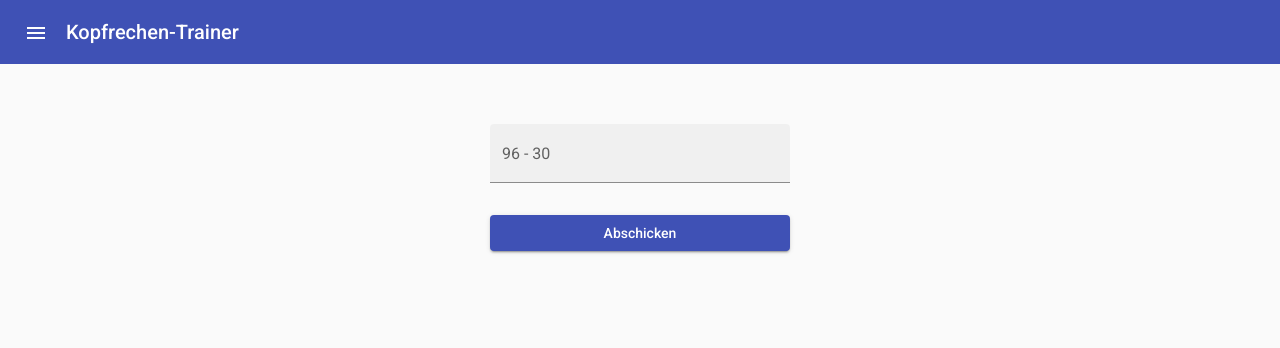
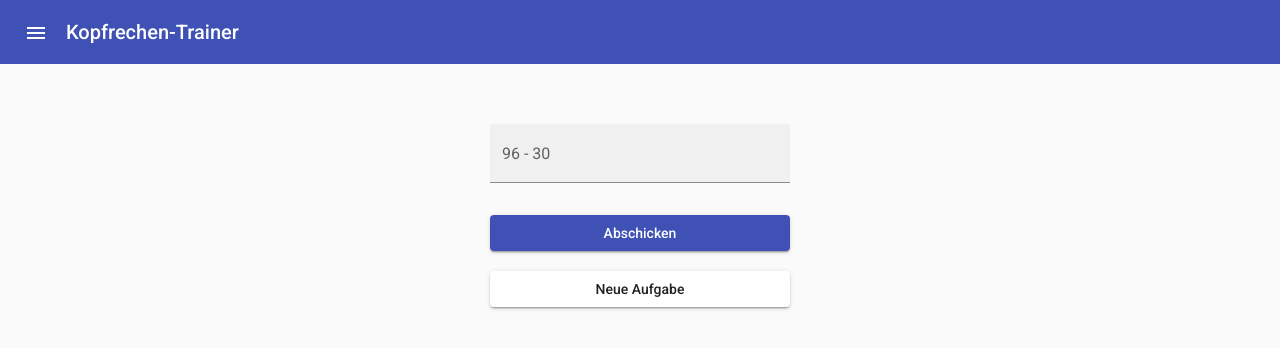
Before and after one commit to bouquineuse/calc-app, an Angular app in the folder calc-app/: page / in a window 1280 px wide. Shown: the top 348 px of the page. Built offline with nearby package versions, Linux system fonts and the light colour scheme; what ng5-slider would draw is missing.

Commit message:
feat: Add button new task

```diff
--- a/calc-app/src/app/calculator/calc-task/calc-task.component.html
+++ b/calc-app/src/app/calculator/calc-task/calc-task.component.html
@@ -29,5 +29,10 @@
       </mat-error>
     </mat-form-field>
   </div>
-  <button mat-raised-button color="primary">Abschicken</button>
+  <div class="button-container">
+    <button mat-raised-button color="primary">Abschicken</button>
+    <button mat-raised-button type="button" (click)="onClickNew()">
+      Neue Aufgabe
+    </button>
+  </div>
 </form>
--- a/calc-app/src/app/calculator/calc-task/calc-task.component.scss
+++ b/calc-app/src/app/calculator/calc-task/calc-task.component.scss
@@ -8,9 +8,14 @@ form {
       width: 100%;
     }
   }
+
+  > .button-container {
+    display: flex;
+    flex-direction: column;
+
+    > button {
+      margin-top: 10px;
+      margin-bottom: 10px;
+    }
+  }
 }
-
-button {
-  margin-top: 10px;
-  margin-bottom: 50px;
-}
--- a/calc-app/src/app/calculator/calc-task/calc-task.component.ts
+++ b/calc-app/src/app/calculator/calc-task/calc-task.component.ts
@@ -50,11 +50,7 @@ export class CalcTaskComponent implements OnInit, OnChanges {
     console.log('Submit');
     if (this.formGroup.valid) {
       this.openSnackBar('Sehr gut!', true);
-      const generateEvent = new GenerateEvent();
-      this.generate.emit(generateEvent);
-      this.updateValidators();
-      this.reset();
-      this.submitAttempt = false;
+      this.triggerNew();
     } else {
       this.submitAttempt = true;
       this.openSnackBar('Versuchs nochmal.', false);
@@ -65,6 +61,10 @@ export class CalcTaskComponent implements OnInit, OnChanges {
     this.submitAttempt = false;
   }
 
+  onClickNew(): void {
+    this.triggerNew();
+  }
+
   private openSnackBar(message: string, success: boolean) {
     this.snackBar.open(message, null, {
       duration: 2000,
@@ -72,6 +72,14 @@ export class CalcTaskComponent implements OnInit, OnChanges {
       horizontalPosition: 'center',
       panelClass: ['feedback-snackbar', success ? 'success' : 'error'],
     });
+  }
+
+  private triggerNew(): void {
+    const generateEvent = new GenerateEvent();
+    this.generate.emit(generateEvent);
+    this.updateValidators();
+    this.reset();
+    this.submitAttempt = false;
   }
 
   private updateValidators() {
```
